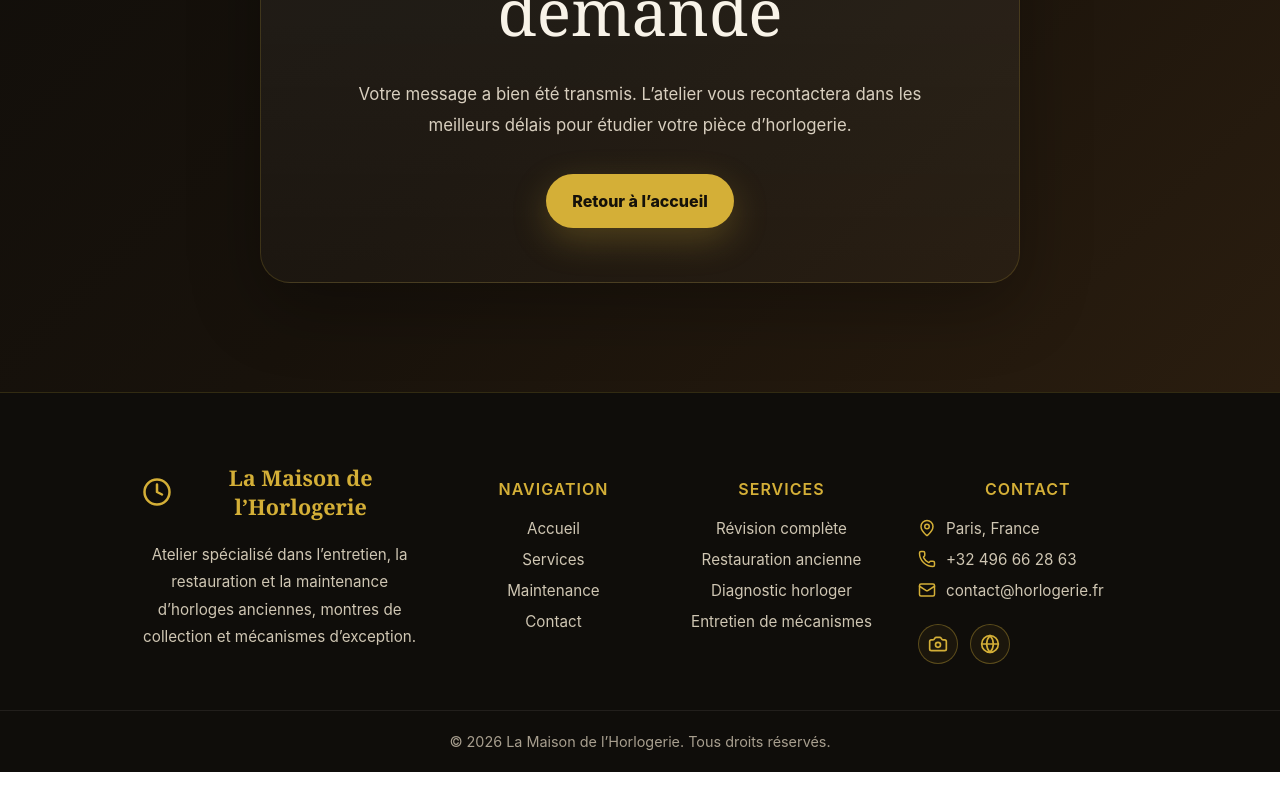
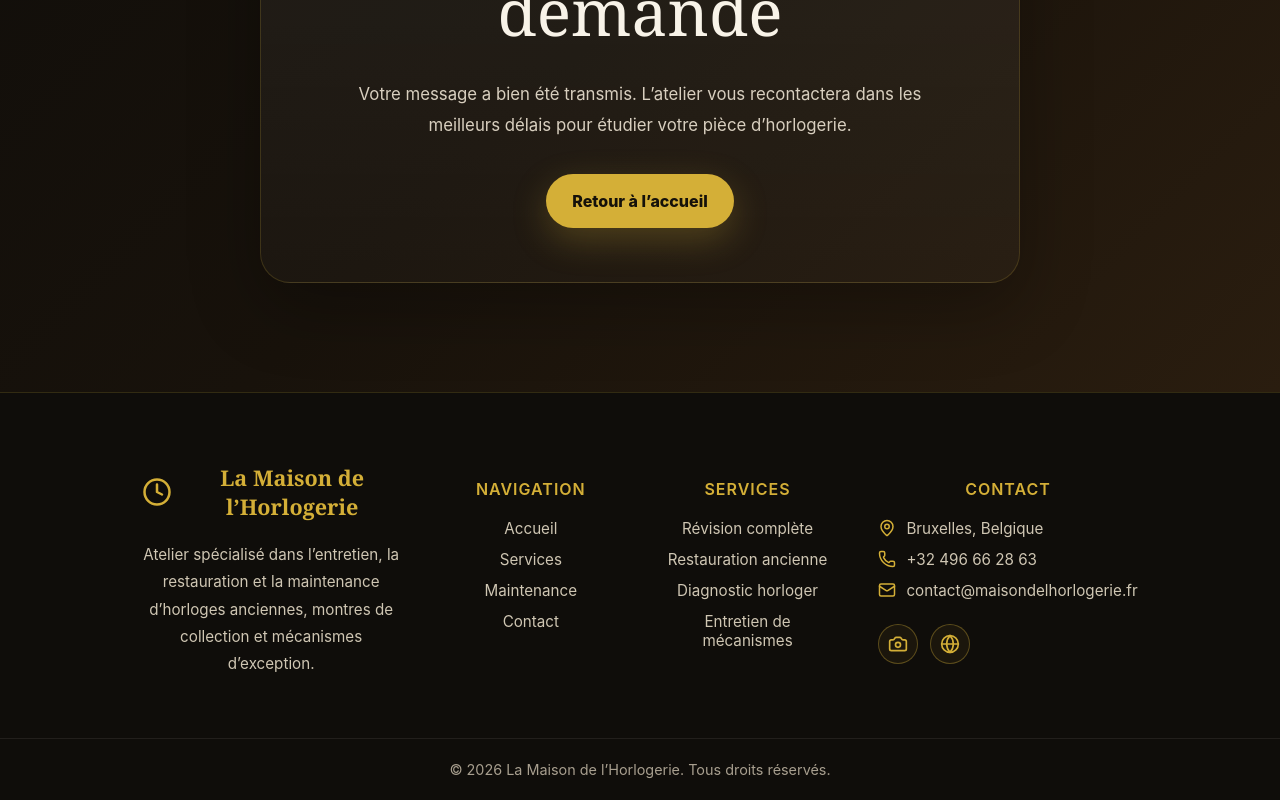
Before and after one commit to Mohoua93/maison-de-l-horlogerie, a React (Create React App) app in the folder frontend/: page /merci in a window 1280 px wide. Shown: the part 480-1280 px from the top of the page. Before the commit the page ends 1252 px from the top, so only its background shows below. Built offline with nearby package versions, Linux system fonts and the light colour scheme.

Commit message:
Add Google Ads phone tracking to footer

```diff
--- a/frontend/src/components/Footer.js
+++ b/frontend/src/components/Footer.js
@@ -4,6 +4,14 @@ import { Clock, MapPin, Phone, Mail, Camera, Globe } from 'lucide-react';
 import '../styles/Footer.css';
 
 const Footer = () => {
+  const handlePhoneClick = () => {
+    if (window.gtag) {
+      window.gtag('event', 'conversion', {
+        send_to: 'AW-18139462134/3Zc-CK-yvbEcEPbzyMlD',
+      });
+    }
+  };
+
   return (
     <footer className="footer">
       <div className="footer-container">
@@ -55,27 +63,43 @@ const Footer = () => {
           <ul className="footer-contact">
             <li>
               <MapPin size={18} />
-              <span>Paris, France</span>
+              <span>Bruxelles, Belgique</span>
             </li>
+
             <li>
               <Phone size={18} />
-              <span>+32 496 66 28 63</span>
+              <a href="tel:+32496662863" onClick={handlePhoneClick}>
+                +32 496 66 28 63
+              </a>
             </li>
+
             <li>
               <Mail size={18} />
-              <span>contact@horlogerie.fr</span>
+              <a href="mailto:contact@maisondelhorlogerie.fr">
+                contact@maisondelhorlogerie.fr
+              </a>
             </li>
           </ul>
 
           <div className="footer-socials">
-  <a href="https://www.instagram.com" target="_blank" rel="noreferrer" aria-label="Instagram">
-    <Camera size={20} />
-  </a>
+            <a
+              href="https://www.instagram.com"
+              target="_blank"
+              rel="noreferrer"
+              aria-label="Instagram"
+            >
+              <Camera size={20} />
+            </a>
 
-  <a href="https://www.facebook.com" target="_blank" rel="noreferrer" aria-label="Facebook">
-    <Globe size={20} />
-  </a>
-</div>
+            <a
+              href="https://www.facebook.com"
+              target="_blank"
+              rel="noreferrer"
+              aria-label="Facebook"
+            >
+              <Globe size={20} />
+            </a>
+          </div>
         </div>
       </div>
 
--- a/frontend/src/pages/Contact.js
+++ b/frontend/src/pages/Contact.js
@@ -19,6 +19,14 @@ const Contact = () => {
   const [formError, setFormError] = useState('');
 
   const API_URL = process.env.REACT_APP_API_URL || 'http://localhost:5001';
+
+  const handlePhoneClick = () => {
+    if (window.gtag) {
+      window.gtag('event', 'conversion', {
+        send_to: 'AW-18139462134/3Zc-CK-yvbEcEPbzyMlD',
+      });
+    }
+  };
 
   const handleChange = (e) => {
     const { name, value } = e.target;
@@ -111,7 +119,9 @@ const Contact = () => {
                 </div>
 
                 <div>
-                  <a href="tel:+32496662863">+32 496 66 28 63</a>
+                  <a href="tel:+32496662863" onClick={handlePhoneClick}>
+                    +32 496 66 28 63
+                  </a>
                 </div>
               </div>
 
```
